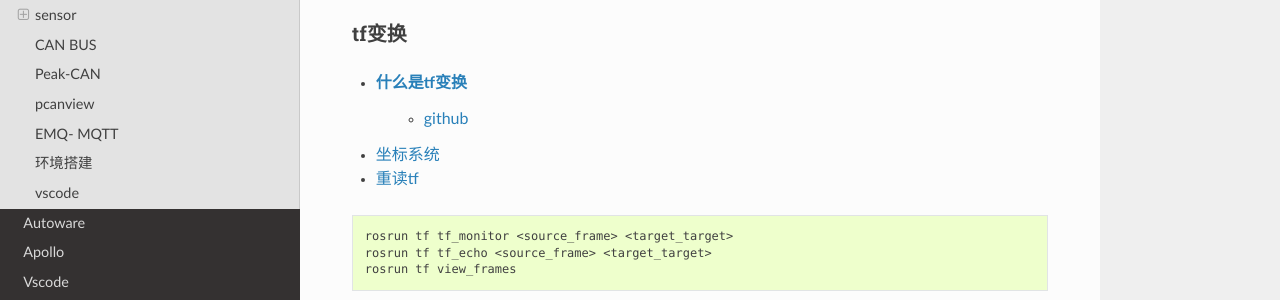
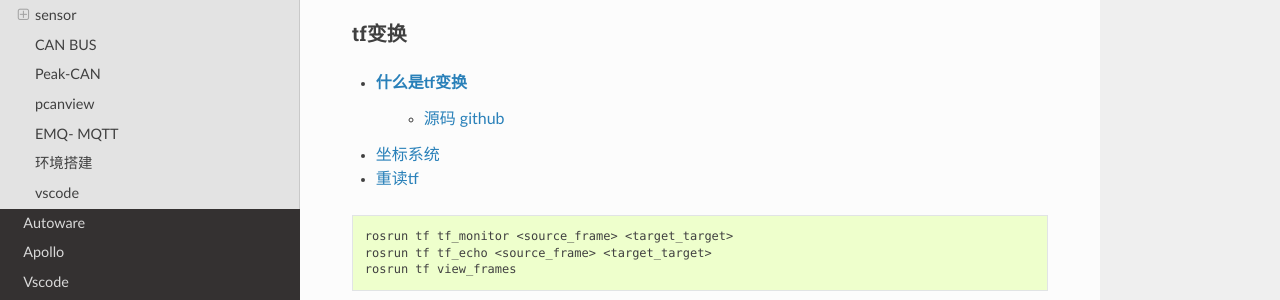
Before and after one commit to my-rds-store/my_space, a Sphinx documentation site: the page built from source/ros/index.rst, in a window 1280 px wide and 900 px high, scrolled down 7442 px. Shown: the part 149-449 px from the top of the window. Built offline with Sphinx 7.4.7 and the Read the Docs theme 2.0.0, drawn with Linux system fonts in a browser that asks for light colours.

Commit message:
update ...

```diff
--- a/source/ros/index.rst
+++ b/source/ros/index.rst
@@ -437,7 +437,7 @@
 ==========================
 
 * `什么是tf变换 <https://www.guyuehome.com/355>`_
-    * `github <https://github.com/ros-example/ros_explore/tree/master/robot_setup_tf>`_
+    * `源码 github <https://github.com/ros-example/ros_explore/tree/master/robot_setup_tf>`_
 * `坐标系统 <https://www.guyuehome.com/265>`_
 * `重读tf <https://www.guyuehome.com/279>`_
 
```
